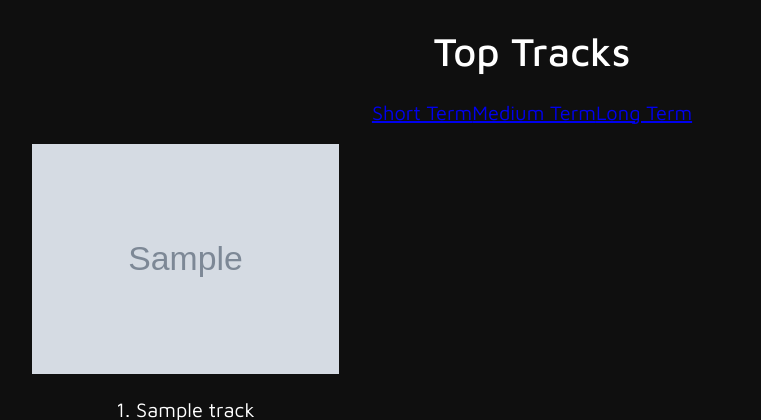
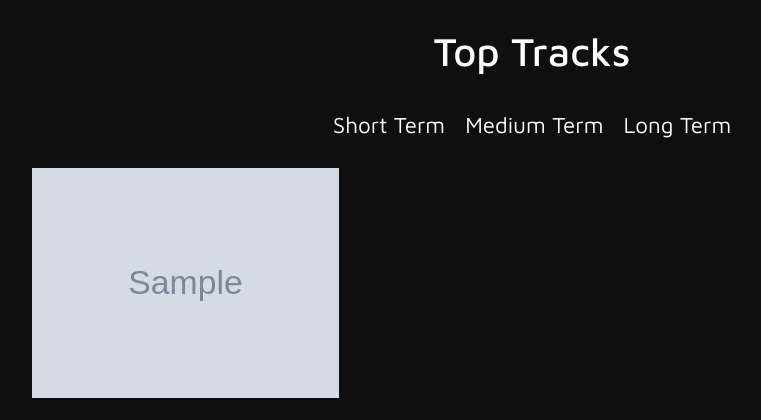
Before and after one commit to moahmed0987/tune-tracklist, a Flask app: template spotify_site/templates/top_tracks.html in a window 1280 px wide. Shown: the part 75-495 px from the top of the page, without its empty margins (108-869 px from the left). Run offline with Flask 3, Linux system fonts and the light colour scheme; the template is opened without the code that fills it: most values are stand-ins (such as "Sample title", 1, 10 or a date in 2020); grey boxes marked "Sample" are stand-in pictures.

Commit message:
added link classes to time-period-selector

```diff
--- a/spotify_site/templates/top_artists.html
+++ b/spotify_site/templates/top_artists.html
@@ -3,9 +3,9 @@
     <h1>Top Artists</h1>
 
     <div class="time-period-selector">
-        <a class="" href="{{ url_for('top_artists', time_period='short_term') }}">Short Term</a>
-        <a class="" href="{{ url_for('top_artists', time_period='medium_term') }}">Medium Term</a>
-        <a class="" href="{{ url_for('top_artists', time_period='long_term') }}">Long Term</a>
+        <a class="link" href="{{ url_for('top_artists', time_period='short_term') }}">Short Term</a>
+        <a class="link" href="{{ url_for('top_artists', time_period='medium_term') }}">Medium Term</a>
+        <a class="link" href="{{ url_for('top_artists', time_period='long_term') }}">Long Term</a>
     </div>
 
     <div class="data-container">
--- a/spotify_site/templates/top_tracks.html
+++ b/spotify_site/templates/top_tracks.html
@@ -3,9 +3,9 @@
     <h1>Top Tracks</h1>
 
     <div class="time-period-selector">
-        <a class="" href="{{ url_for('top_tracks', time_period='short_term') }}">Short Term</a>
-        <a class="" href="{{ url_for('top_tracks', time_period='medium_term') }}">Medium Term</a>
-        <a class="" href="{{ url_for('top_tracks', time_period='long_term') }}">Long Term</a>
+        <a class="link" href="{{ url_for('top_tracks', time_period='short_term') }}">Short Term</a>
+        <a class="link" href="{{ url_for('top_tracks', time_period='medium_term') }}">Medium Term</a>
+        <a class="link" href="{{ url_for('top_tracks', time_period='long_term') }}">Long Term</a>
     </div>
 
     <div class="data-container">
```
